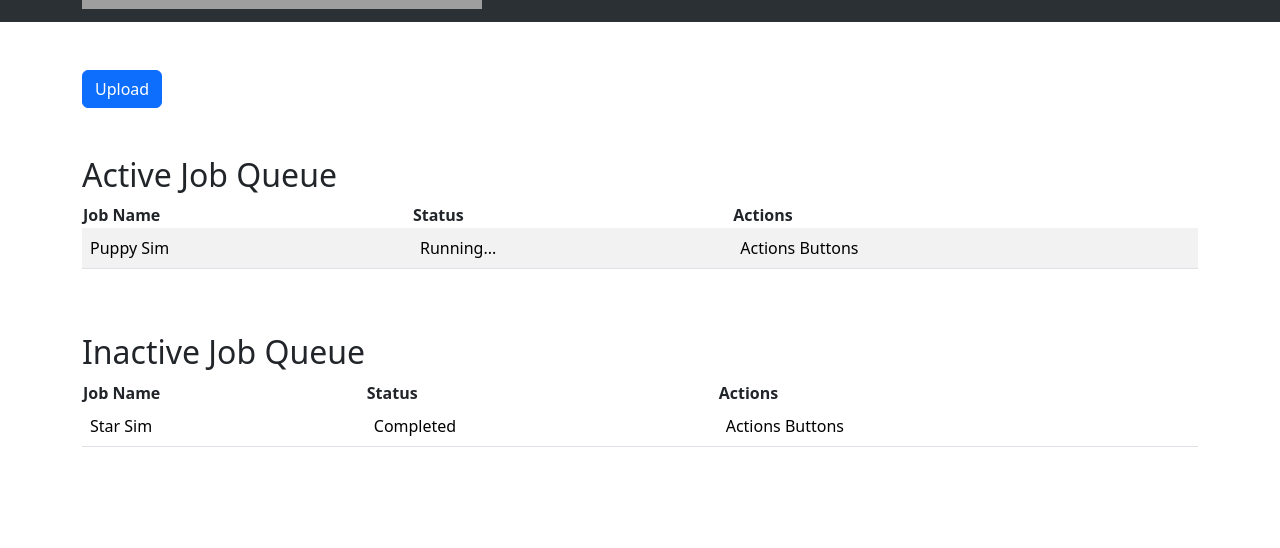
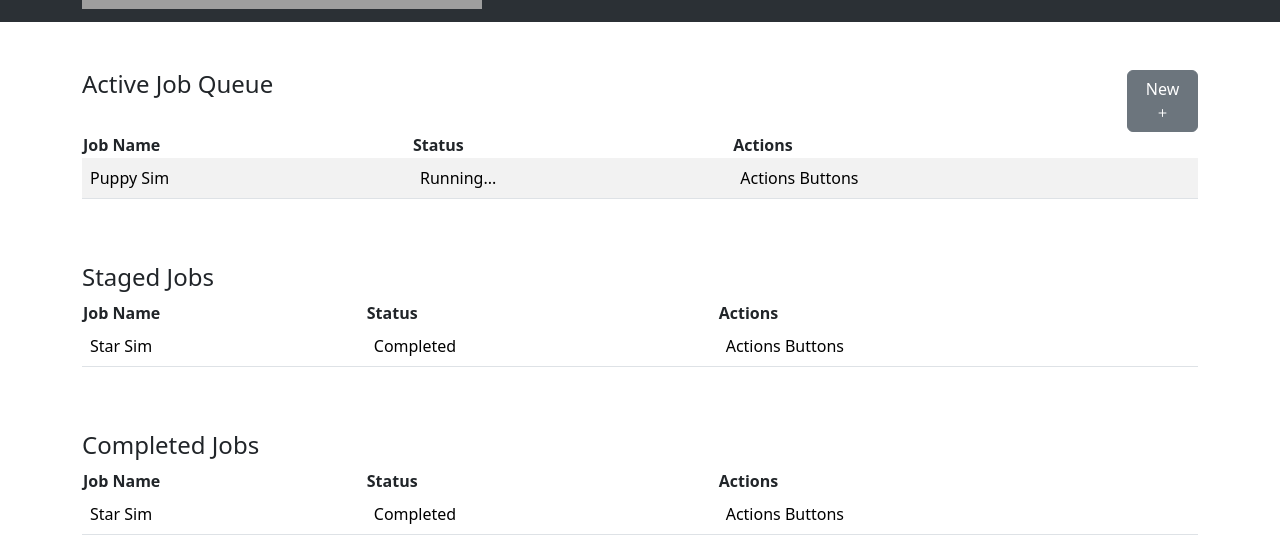
Before and after one commit to Rockyroad14/Kepler, a React (Vite) app in the folder frontend_kepler/: page /dashboard in a window 1280 px wide. Shown: the part 304-852 px from the top of the page. Before the commit the page ends 800 px from the top, so only its background shows below. Built offline with nearby package versions, Linux system fonts and the light colour scheme; no server answers; grey boxes are pictures that could not be loaded.

Commit message:
Added Upload Button and basic handler function.

```diff
--- a/frontend_kepler/src/components/Dashboard.jsx
+++ b/frontend_kepler/src/components/Dashboard.jsx
@@ -61,15 +61,16 @@ export default function DashBoard() {
             <DashNavbar/>
             <Container className="pt-5">
                 <Row>
-                    <Col>
+                    <Col sm={11}>
+                        <h4>Active Job Queue</h4>
+                    </Col>
+                    <Col className="justify-content-end">
                         <Upload/>
                     </Col>
                 </Row>
-            </Container>
-            <Container className="pt-5">
                 <Row>
                     <Col>
-                        <h2>Active Job Queue</h2>
+
                         <Table className="table-striped">
                             <thead>
                                 <th>Job Name</th>
@@ -90,7 +91,7 @@ export default function DashBoard() {
             <Container className="pt-5">
                 <Row>
                     <Col>
-                        <h2>Inactive Job Queue</h2>
+                        <h4>Staged Jobs</h4>
                         <Table>
                             <thead>
                                 <th>Job Name</th>
@@ -108,6 +109,27 @@ export default function DashBoard() {
                     </Col>
                 </Row>
             </Container>
+            <Container className="pt-5">
+                <Row>
+                    <Col>
+                        <h4>Completed Jobs</h4>
+                        <Table>
+                            <thead>
+                                <th>Job Name</th>
+                                <th>Status</th>
+                                <th>Actions</th>
+                            </thead>
+                            <tbody id="completedTable">
+                                <tr>
+                                    <td>Star Sim</td>
+                                    <td>Completed</td>
+                                    <td>Actions Buttons</td>
+                                </tr>
+                            </tbody>
+                        </Table>
+                    </Col>
+                </Row>
+            </Container>
         </>
     );
 };
--- a/frontend_kepler/src/components/Upload.jsx
+++ b/frontend_kepler/src/components/Upload.jsx
@@ -1,10 +1,69 @@
 import React from 'react';
 import ReactDOM from 'react-dom';
 import Button from 'react-bootstrap/Button';
+import Modal from 'react-bootstrap/Modal';
+import Form from 'react-bootstrap/Form';
+import { useState } from 'react';
+
+
 
 export default function Upload()
 {
+    const [show, setShow] = useState(false);
+    const [file, setFile] = useState(null);
+    const handleClose = () => setShow(false);
+    const handleShow = () => setShow(true);
+
+    const handleUpload = async (e) => {
+        e.preventDefault();
+        try {
+            console.log("Upload Button clicked");
+            const response = await fetch('http://localhost:3000/api/upload', {
+                method: 'POST',
+                headers: {
+                    'Content-Type': 'application/json',
+                },
+                body: JSON.stringify({ file }),
+            });
+
+            if(response.ok) {
+                console.log('Upload sucessful');
+            }
+            else {
+                console.error('Upload Failed');
+            }
+
+        }
+
+        catch (error) {
+            console.error('Error occured:', error);
+        }
+    };
+
+
+
+
+
     return(
-        <Button>Upload</Button>
+        <>
+        <Button variant='secondary' onClick={handleShow}>New <i class="bi bi-plus"></i></Button>
+
+        <Modal show={show} onHide={handleClose} centered>
+            <Modal.Header closeButton>
+                <Modal.Title>Create New Job</Modal.Title>
+            </Modal.Header>
+            <Modal.Body>
+                <Form onSubmit={handleUpload}>
+                    <Form.Group className="mb-3" controlId="formFile">
+                        <Form.Label>Upload File</Form.Label>
+                        <Form.Control type="file" onChange={(e) => {setFile(e.target.value)}} value={file} />
+                    </Form.Group>
+                    <Button variant="primary" type="submit">
+                        Submit
+                    </Button>
+                </Form>
+            </Modal.Body>
+        </Modal>
+        </>
     );
 };
```
